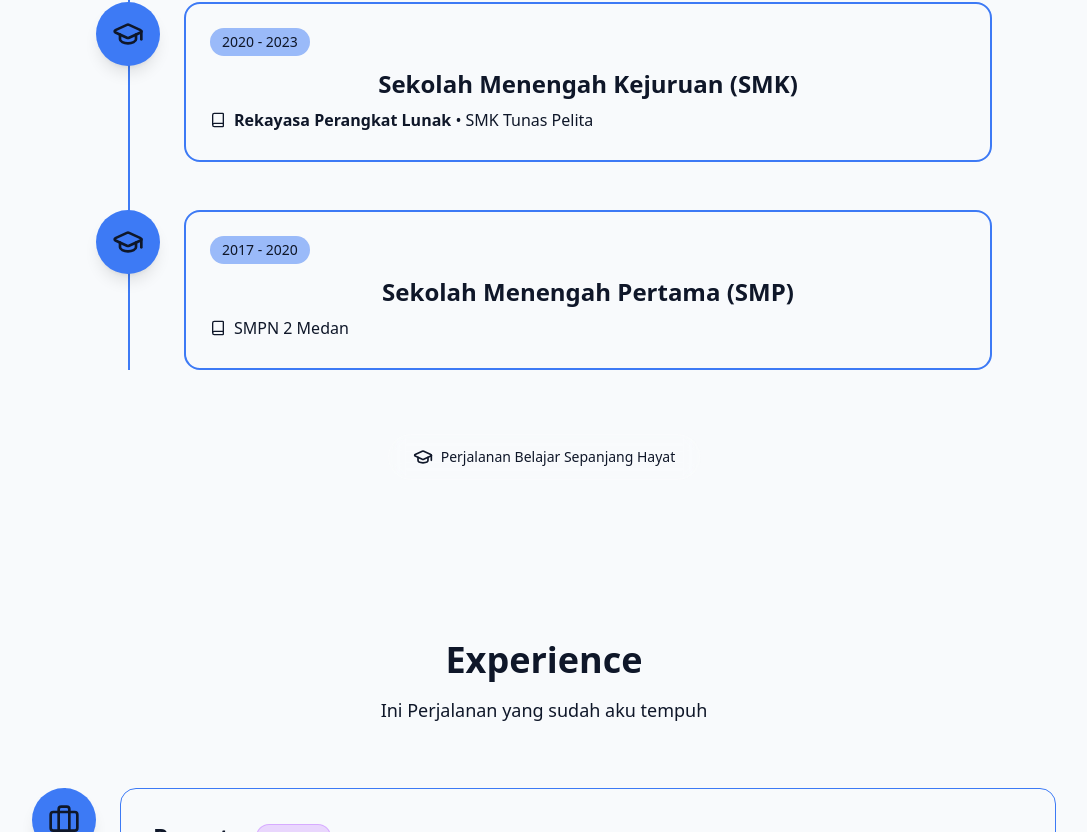
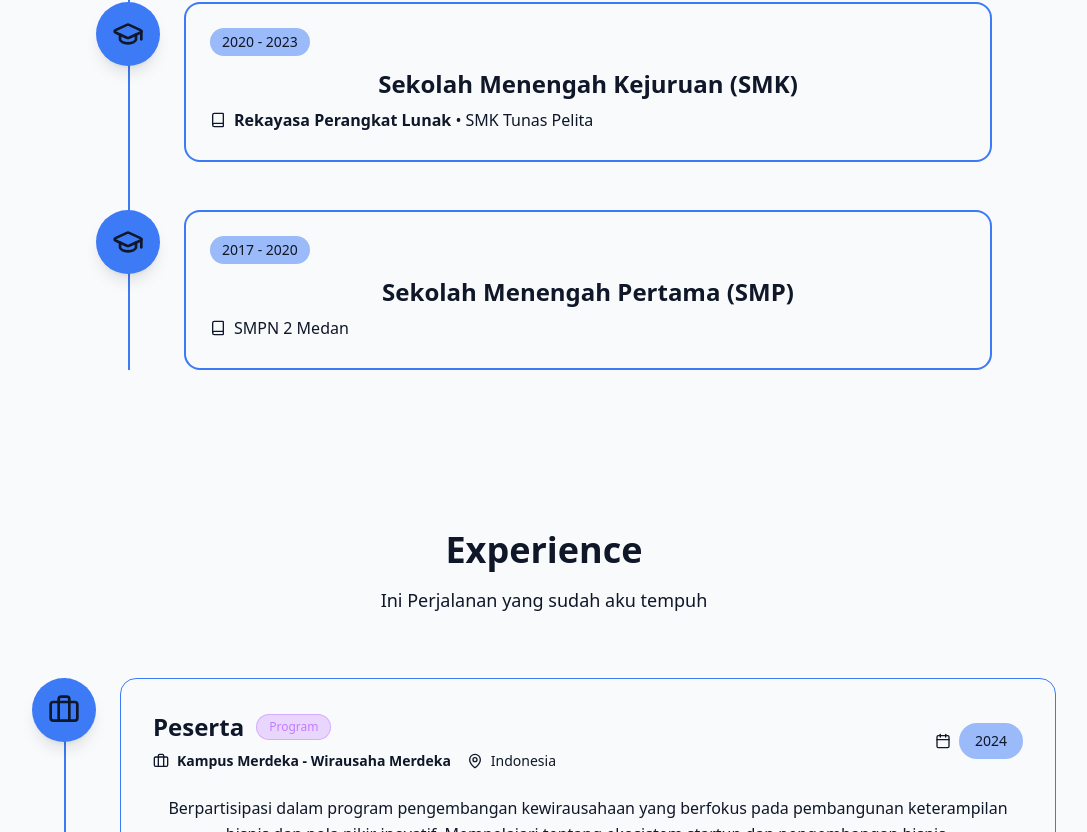
Before and after one commit to Maulana-potter/NazarMaull, a React (Vite) app: page /about in a window 1280 px wide. Shown: the part 1968-2800 px from the top of the page, without its empty margins (96-1183 px from the left). Built offline with nearby package versions, Linux system fonts and the light colour scheme.

Commit message:
hapus sedikit

```diff
--- a/src/components/EducationSection.jsx
+++ b/src/components/EducationSection.jsx
@@ -81,16 +81,6 @@ const EducationSection = () => {
             ))}
           </div>
         </div>
-
-        {/* Bottom decoration */}
-        <div className="text-center mt-16">
-          <div className="inline-flex items-center gap-2 px-6 py-3 bg-white/10 backdrop-blur-sm rounded-full border border-white/20">
-            <GraduationCap className="w-5 h-5 text-foreground" />
-            <span className="text-sm font-medium text-foreground">
-              Perjalanan Belajar Sepanjang Hayat
-            </span>
-          </div>
-        </div>
       </div>
     </section>
   );
--- a/src/components/ExperienceSection.jsx
+++ b/src/components/ExperienceSection.jsx
@@ -178,16 +178,6 @@ const ExperienceSection = () => {
             ))}
           </div>
         </div>
-
-        {/* Bottom decoration */}
-        <div className="text-center mt-16">
-          <div className="inline-flex items-center gap-2 px-6 py-3 bg-white/5 backdrop-blur-sm rounded-full border-2 border-primary">
-            <Briefcase className="w-5 h-5 text-foreground" />
-            <span className="text-sm font-medium text-foreground">
-              Growing Through Experience
-            </span>
-          </div>
-        </div>
       </div>
     </section>
   );
```
